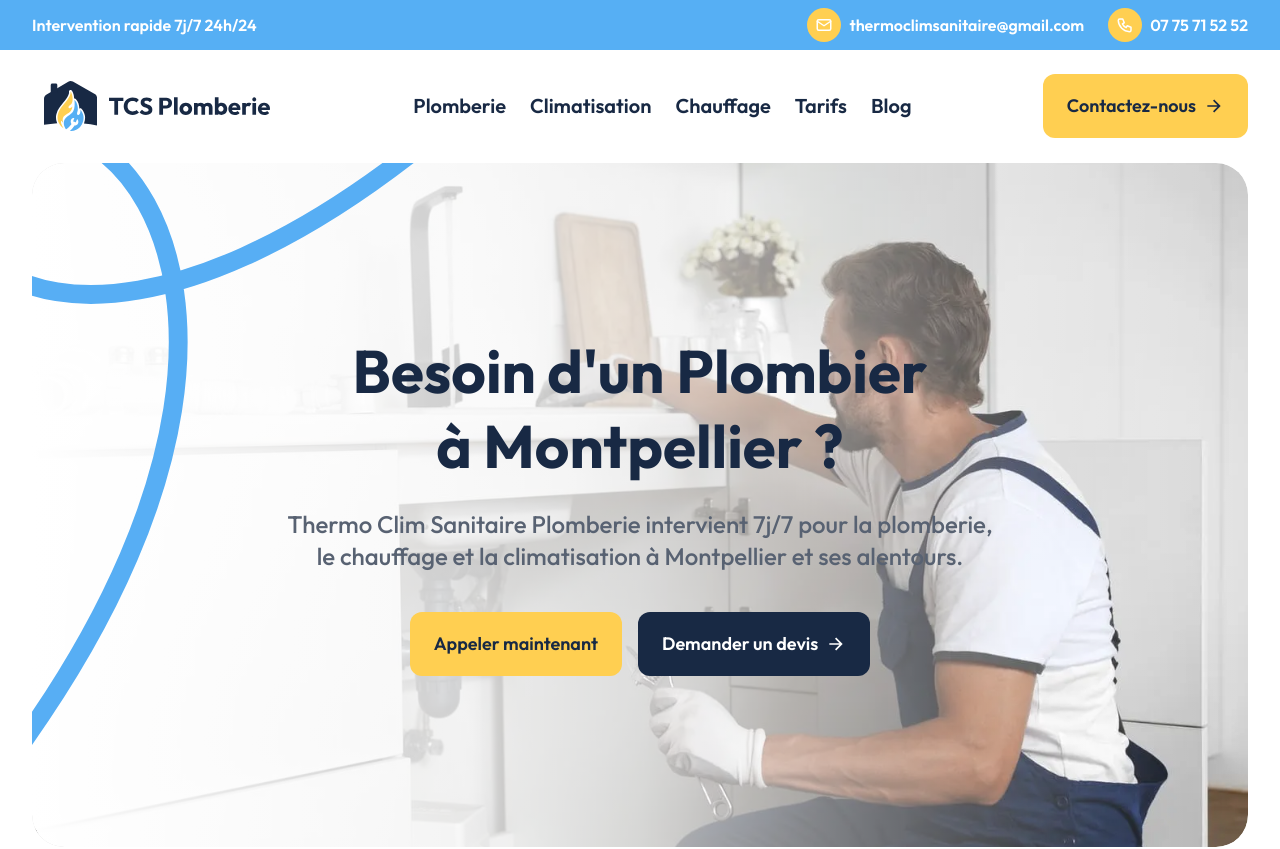
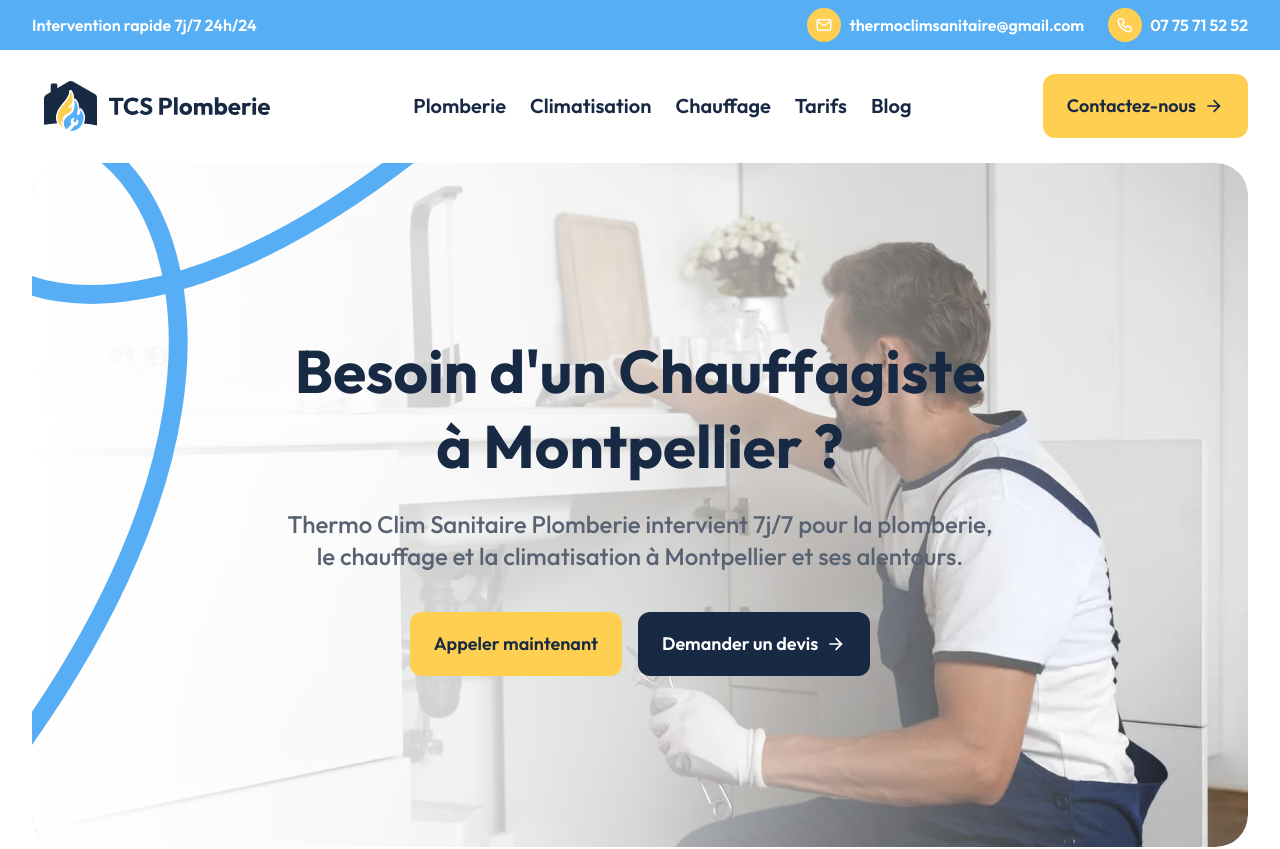
Before and after one commit to DylannDev/tcs-plomberie, a Next.js app: page / in a window 1280 px wide. Shown: the top 849 px of the page. Built offline with nearby package versions, Linux system fonts and the light colour scheme.

Commit message:
⚡️ Test 4 LCP

```diff
--- a/src/components/sections/hero-mobile.tsx
+++ b/src/components/sections/hero-mobile.tsx
@@ -4,8 +4,8 @@ import Image from "next/image";
 import { ButtonCall } from "../ui/button-call";
 import { ButtonQuote } from "../ui/button-quote";
 // import { AnimatedHeader } from "../ui/animated-header";
-// import { FlipWords } from "../ui/flip-words";
-// import { seoWords } from "@/src/data";
+import { FlipWords } from "../ui/flip-words";
+import { seoWords } from "@/src/data";
 
 export function HeroMobile() {
   return (
@@ -30,8 +30,8 @@ export function HeroMobile() {
                 className="text-black sm:leading-normal text-3xl min-[580px]:text-4xl sm:text-5xl relative flex flex-wrap items-center justify-center gap-x-2 md:gap-x-3 mb-6"
               >
                 <span className="whitespace-nowrap">Besoin d'un</span>{" "}
-                {/* <FlipWords words={seoWords} /> */}
-                <span>Plombier</span>
+                <FlipWords words={seoWords} />
+                {/* <span>Plombier</span> */}
                 <span className="sr-only">
                   Plomberie, Plombier, Chauffagiste, Climaticien, Climatiseur
                 </span>
--- a/src/components/sections/hero.tsx
+++ b/src/components/sections/hero.tsx
@@ -1,10 +1,10 @@
 import { Typography } from "../ui/typography";
 import Image from "next/image";
-import { AnimatedHeader } from "../ui/animated-header";
+// import { AnimatedHeader } from "../ui/animated-header";
 import { ButtonCall } from "../ui/button-call";
 import { ButtonQuote } from "../ui/button-quote";
-// import { FlipWords } from "../ui/flip-words";
-// import { seoWords } from "@/src/data";
+import { FlipWords } from "../ui/flip-words";
+import { seoWords } from "@/src/data";
 
 export function Hero() {
   return (
@@ -42,8 +42,8 @@ export function Hero() {
                 className="text-5xl lg:text-6xl leading-tight text-black relative flex flex-wrap items-center justify-center gap-x-2 md:gap-x-3 mb-6"
               >
                 <span className="whitespace-nowrap">Besoin d'un</span>{" "}
-                {/* <FlipWords words={seoWords} /> */}
-                <span>Plombier</span>
+                <FlipWords words={seoWords} />
+                {/* <span>Plombier</span> */}
                 <span className="sr-only">
                   Plomberie, Plombier, Chauffagiste, Climaticien, Climatiseur
                 </span>
```
